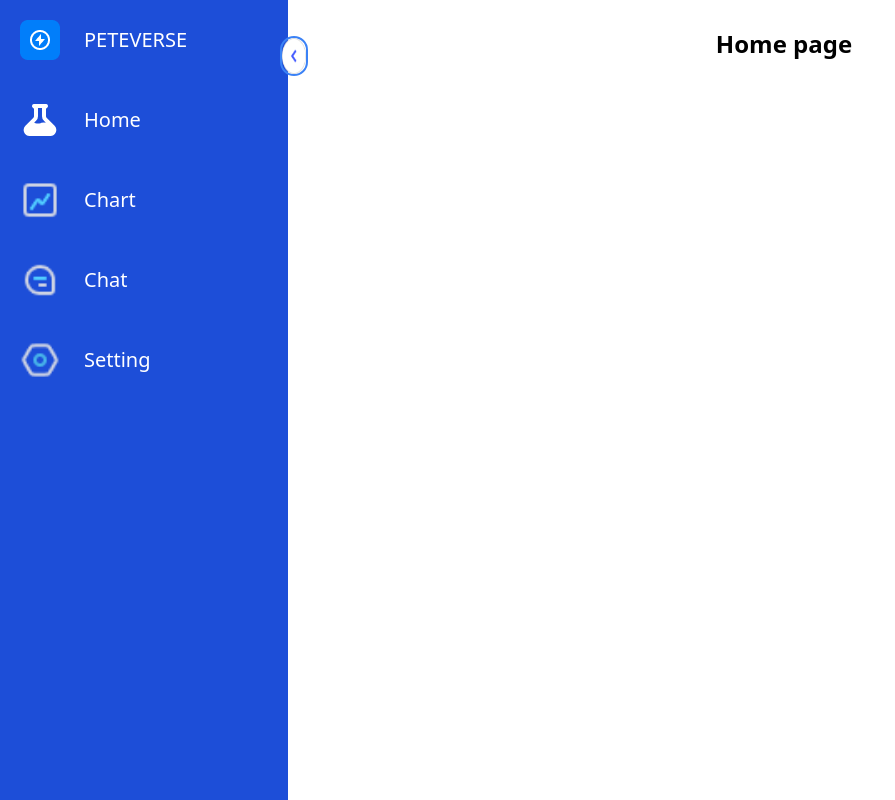
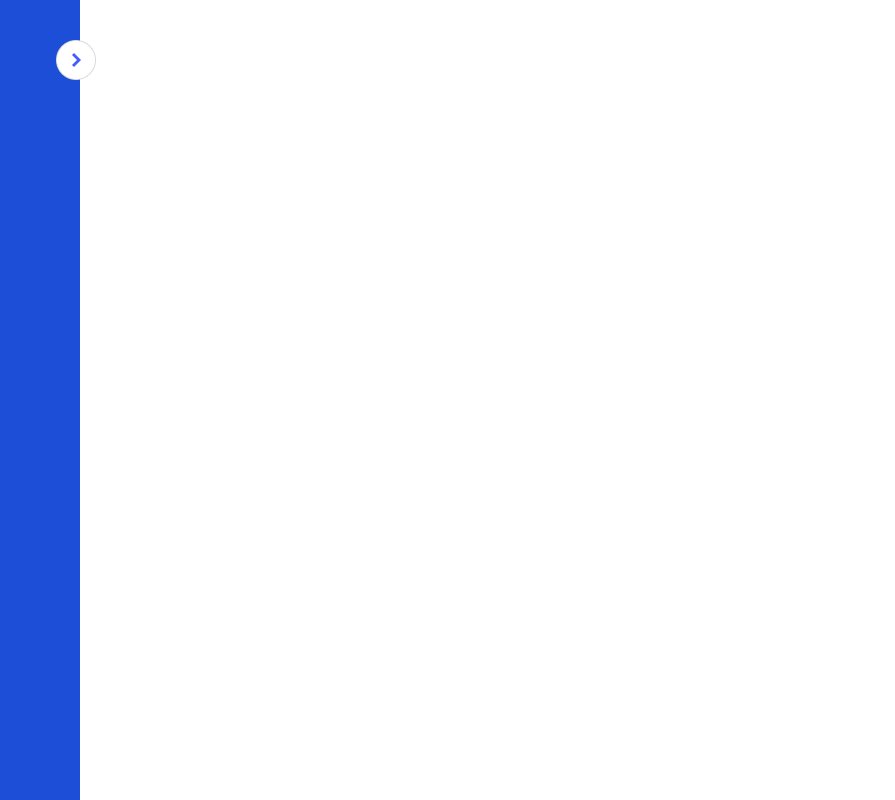
Before and after one commit to aytullahdev/petaverse, a React (Create React App) app: page / in a window 1280 px wide. Shown: the whole page, without its empty margins (0-895 px from the left). Built offline with nearby package versions, Linux system fonts and the light colour scheme.

Commit message:
basic slider animation added

```diff
--- a/src/Components/Header/Header.js
+++ b/src/Components/Header/Header.js
@@ -1,49 +1,25 @@
+/* eslint-disable jsx-a11y/alt-text */
 import React from 'react';
 import { useState } from 'react';
-import { BeakerIcon } from '@heroicons/react/solid'
 
 const Header = () => {
-    const [slider, setSlider] = useState(true);
-    function slide(){
-        setSlider(!slider);
-        document.querySelector('.sliderbtn').classList.toggle('rotate-180')
-        document.querySelector('.logo').classList.toggle('rotate-180')
-    }
-    return (
-        <div>
-           <div className="flex">
-        <div className={` w-20 duration-500 h-screen bg-blue-700 relative slideer ${slider?'w-72':'w-20'}`} >
-            <img src="/assets/control.png" className="absolute cursor-pointer -right-5 top-9 w-7 border-2 border-blue-500 rotate-0 rounded-full duration-500 sliderbtn w-10 h-10" alt="" onClick={()=>slide()}/>
-            <div className="flex gap-x-4 items-center overflow-hidden p-5">
-                <img src="/assets/logo.png" className={`logo  cursor-pointer duration-500 mr-2 ${slider?'rotate-180':'rotate-0'}`}alt=""/>
-                <h1 className="text-white origin-left font-medium text-xl duration-300 uppercase">Peteverse</h1>
-            </div>
-            <div className="flex gap-x-4 items-center overflow-hidden p-5 cursor-pointer hover:bg-blue-600">
-                <div>
-                <BeakerIcon className="w-[40px] h-[40px] mr-2 cursor-pointer text-white"/>
-                </div>
+    const [slide,setSlide]= useState(true);
+   return(
 
-                <h1 className="text-white origin-left font-medium text-xl duration-300">Home</h1>
-            </div>
-            <div className="flex gap-x-4 items-center overflow-hidden p-5 cursor-pointer hover:bg-blue-600">
-                <img src="/assets/Chart.png" className="w-10 h-10 mr-2 rotate-0 cursor-pointer  duration-500" alt=""/>
-                <h1 className="text-white origin-left font-medium text-xl duration-300">Chart</h1>
-            </div>
-            <div className="flex gap-x-4 cursor-pointer hover:bg-blue-600 items-center overflow-hidden p-5">
-                <img src="/assets/Chat.png" className="w-10 h-10 mr-2 rotate-0 cursor-pointer  duration-500" alt=""/>
-                <h1 className="text-white origin-left font-medium text-xl duration-300">Chat</h1>
-            </div>
-            <div className="flex cursor-pointer hover:bg-blue-600  gap-x-4 items-center overflow-hidden p-5">
-                <img src="/assets/Setting.png" className="w-10 h-10 mr-2 rotate-0 cursor-pointer  duration-500" alt=""/>
-                <h1 className="text-white origin-left font-medium text-xl duration-300">Setting</h1>
-            </div>
-        </div>
-        <div className="p-7 text-2xl font-semibold bg-white w-full flex-1 h-screen">
-            <h1>Home page</h1>
-        </div>
-    </div>
-        </div>
-    );
+       <div>
+          {/* nav section */}
+          <div className={`duration-500 h-screen bg-blue-700 relative slider ${slide?'w-20':'w-72'}`}>
+          <img src="./assets/control.png" className={` absolute cursor-pointer top-10 -right-4 duration-500 ${slide?'rotate-180':'rotate-0'}`} onClick={()=>{
+              setSlide(!slide)
+          }} />
+              {/* slider btn */}
+
+              {/* logo and img */}
+
+              {/* single link */}
+          </div>
+       </div>
+   );
 };
 
 export default Header;
```
Also changed, not shown: src/Components/Customlink/Customlink.js (added).
